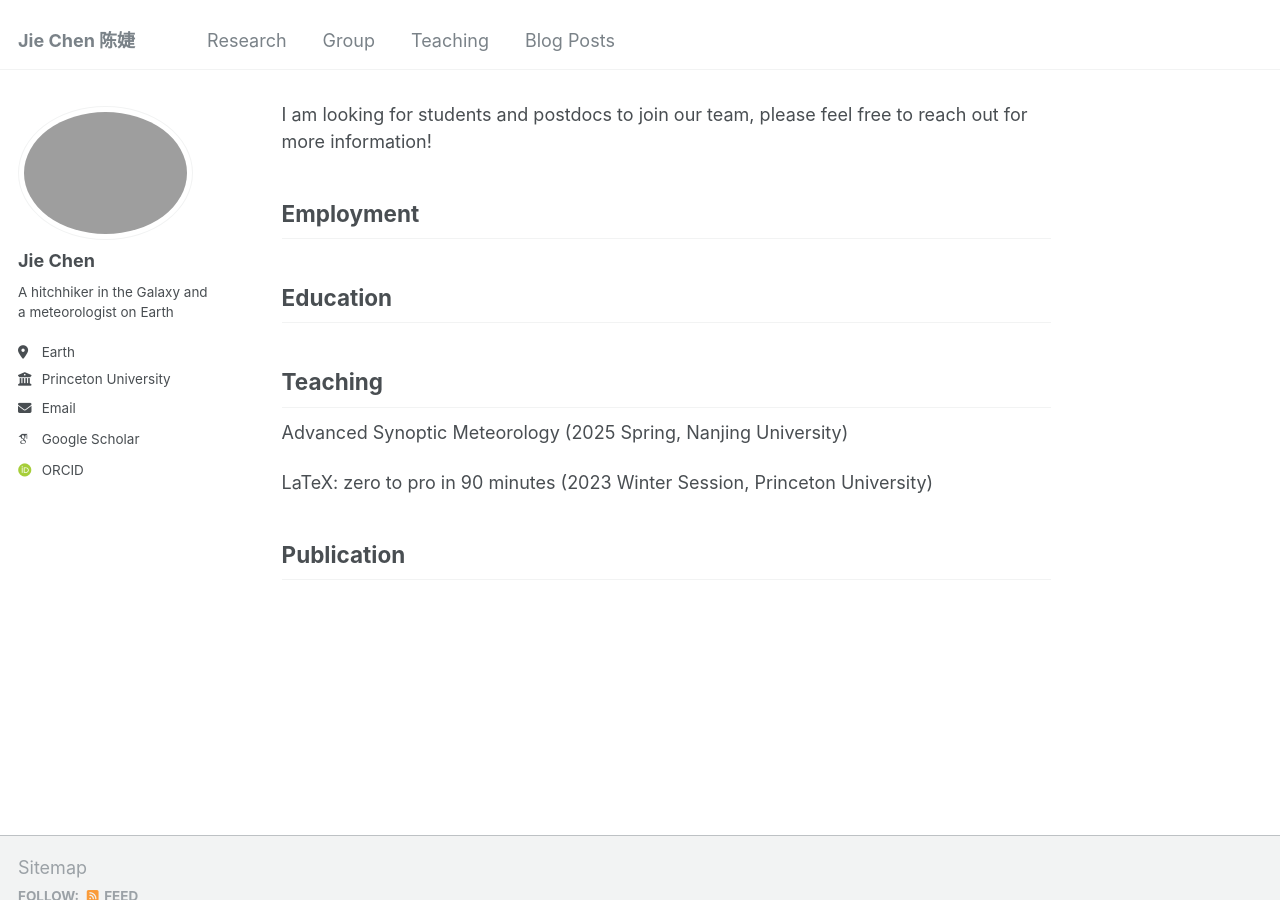
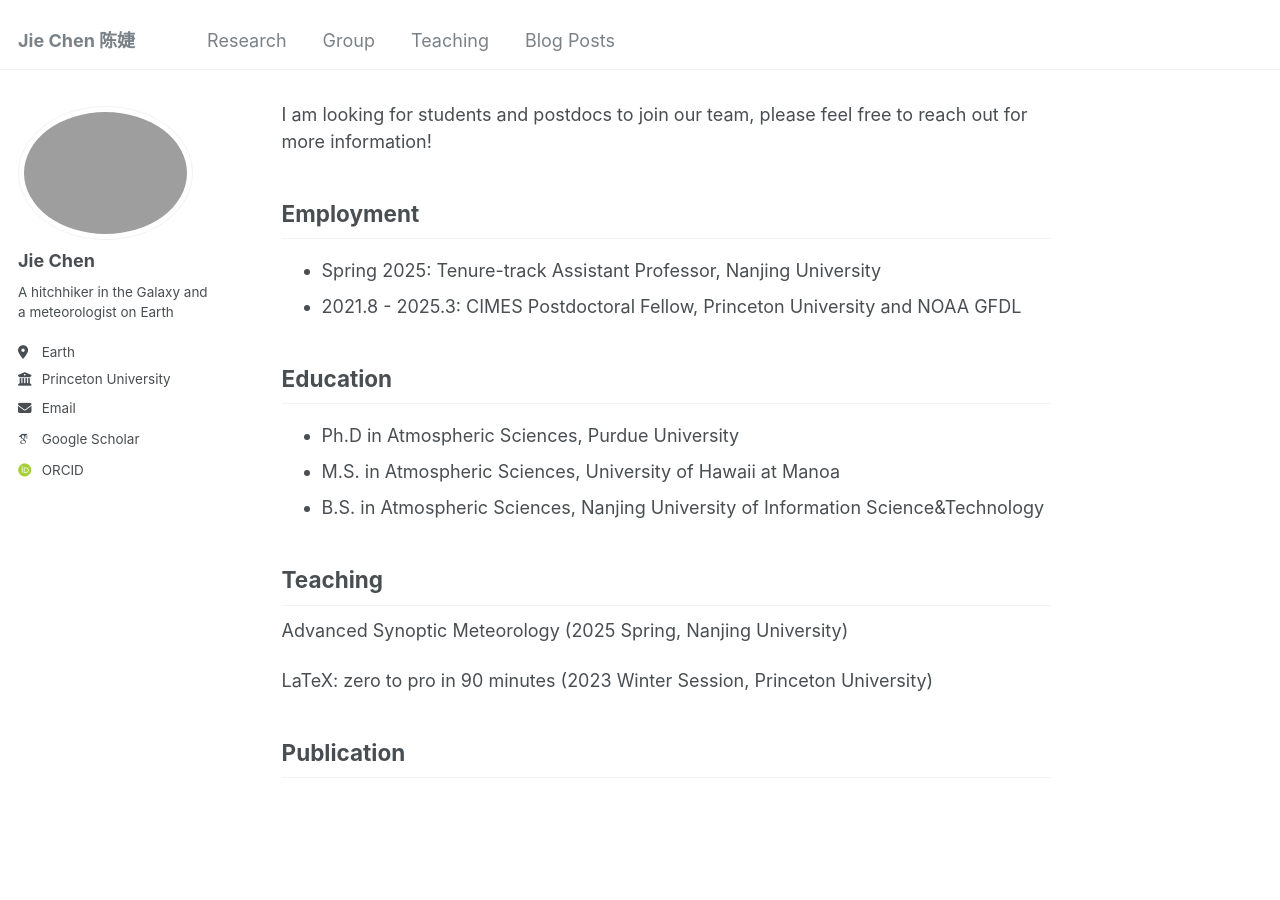
Before and after one commit to chenjie042/chenjie042.github.io, a Jekyll site: the page built from _pages/about.md, in a window 1280 px wide and 900 px high, scrolled down 498 px. Built offline with Jekyll 4.4.1, drawn with Linux system fonts in a browser that asks for light colours; some web fonts are replaced.

Commit message:
Update about.md

```diff
--- a/_pages/about.md
+++ b/_pages/about.md
@@ -17,10 +17,14 @@ I am looking for students and postdocs to join our team, please feel free to rea
 
 Employment
 ------
-
+* Spring 2025:  Tenure-track Assistant Professor, Nanjing University
+* 2021.8 - 2025.3: CIMES Postdoctoral Fellow, Princeton University and NOAA GFDL
 
 Education
 ------
+* Ph.D in Atmospheric Sciences, Purdue University
+* M.S. in Atmospheric Sciences, University of Hawaii at Manoa
+* B.S. in Atmospheric Sciences, Nanjing University of Information Science&Technology
 
 Teaching
 ------
```
